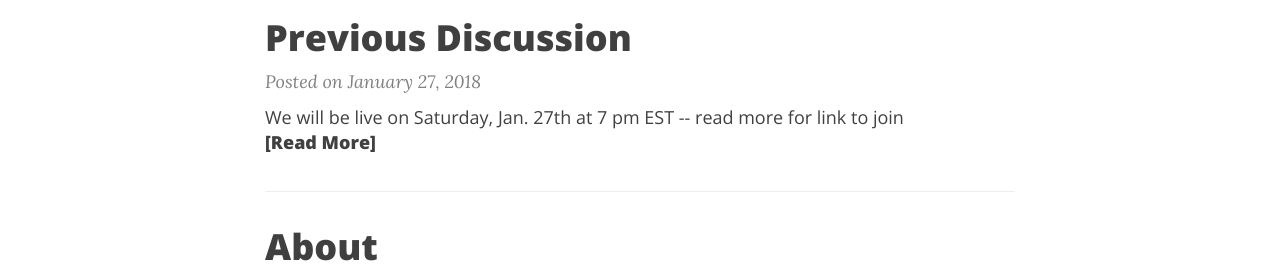
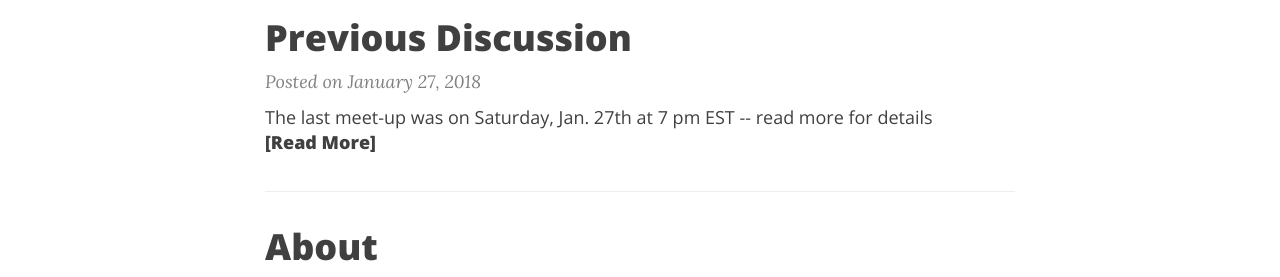
Before and after one commit to OnNeuro/onneuro.github.io, a Jekyll site: the page built from index.html, in a window 1280 px wide and 900 px high, scrolled down 347 px. Shown: the part 155-432 px from the top of the window. Built offline with Jekyll 4.4.1, drawn with Linux system fonts in a browser that asks for light colours; nearby versions of some CDN libraries; the list of posts is cut into pages by our own code.

Commit message:
Update 2018-01-27-Past.md

```diff
--- a/_posts/2018-01-27-Past.md
+++ b/_posts/2018-01-27-Past.md
@@ -1,7 +1,7 @@
 ---
 layout: post
 title: Previous Discussion
-excerpt: We will be live on Saturday, Jan. 27th at 7 pm EST -- read more for link to join
+excerpt: The last meet-up was on Saturday, Jan. 27th at 7 pm EST -- read more for details
 ---
 
 #### Jan. 27th at 7 pm EST:
```
